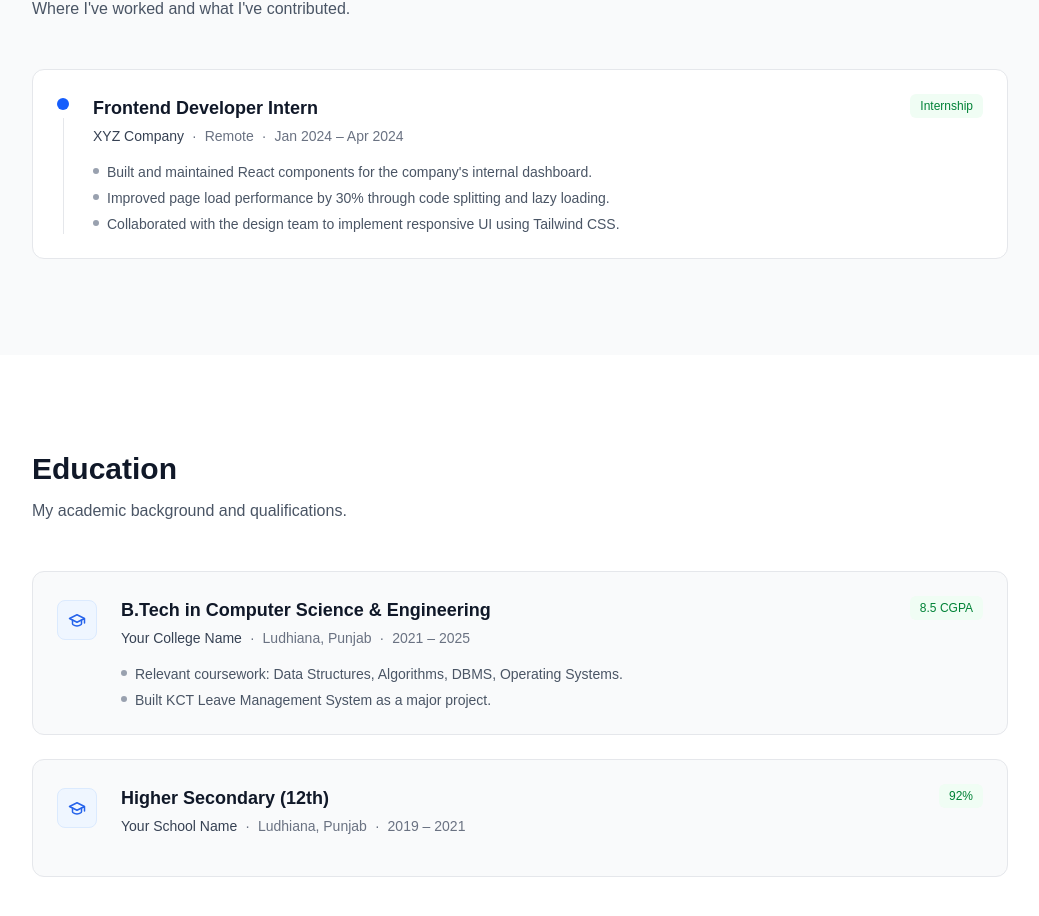
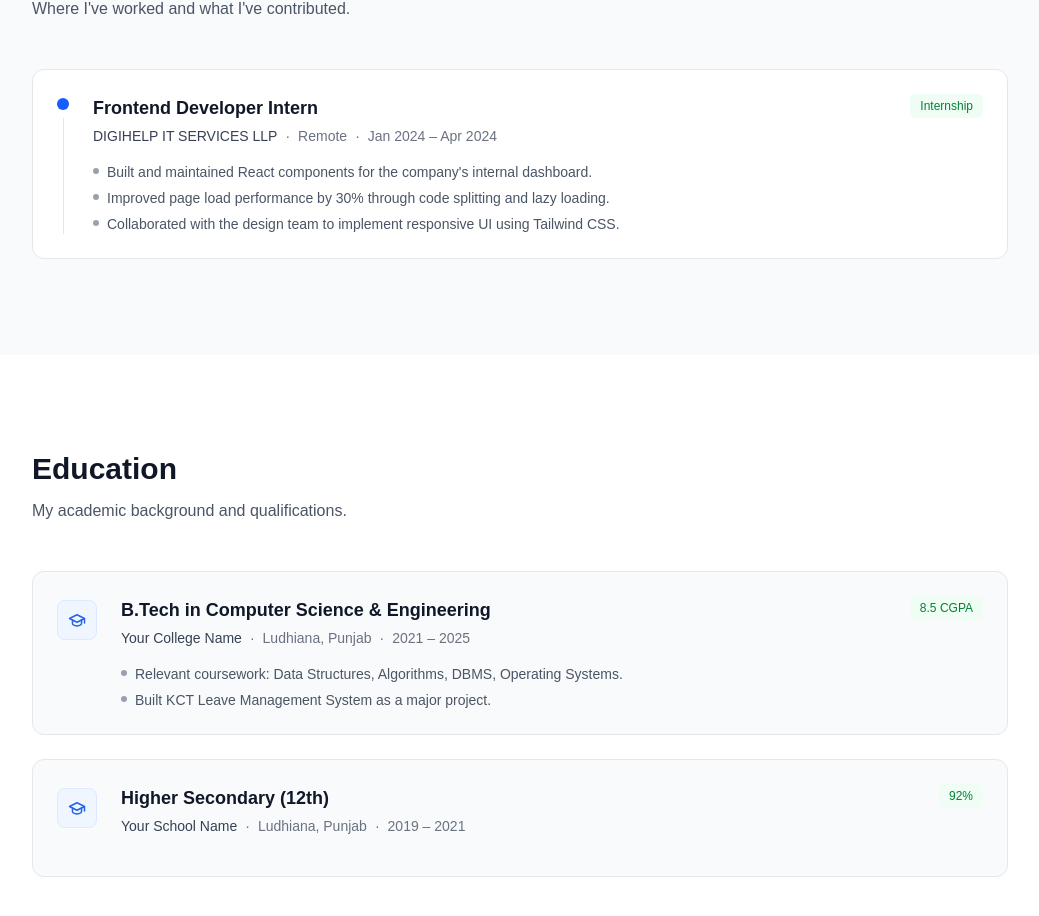
Before and after one commit to Shubham081221/my-portfolio, a Next.js app: page / in a window 1280 px wide. Shown: the part 2095-3011 px from the top of the page, without its empty margins (120-1159 px from the left). Built offline with nearby package versions, Linux system fonts and the light colour scheme.

Commit message:
Removed about/page.tsx

```diff
--- a/src/data/experience.ts
+++ b/src/data/experience.ts
@@ -13,7 +13,7 @@ export const experience: Experience[] = [
   {
     id: 1,
     role: "Frontend Developer Intern",
-    company: "XYZ Company",
+    company: "DIGIHELP IT SERVICES LLP",
     location: "Remote",
     duration: "Jan 2024 – Apr 2024",
     type: "Internship",
```
Also changed, not shown: src/app/about/page.tsx (deleted).
